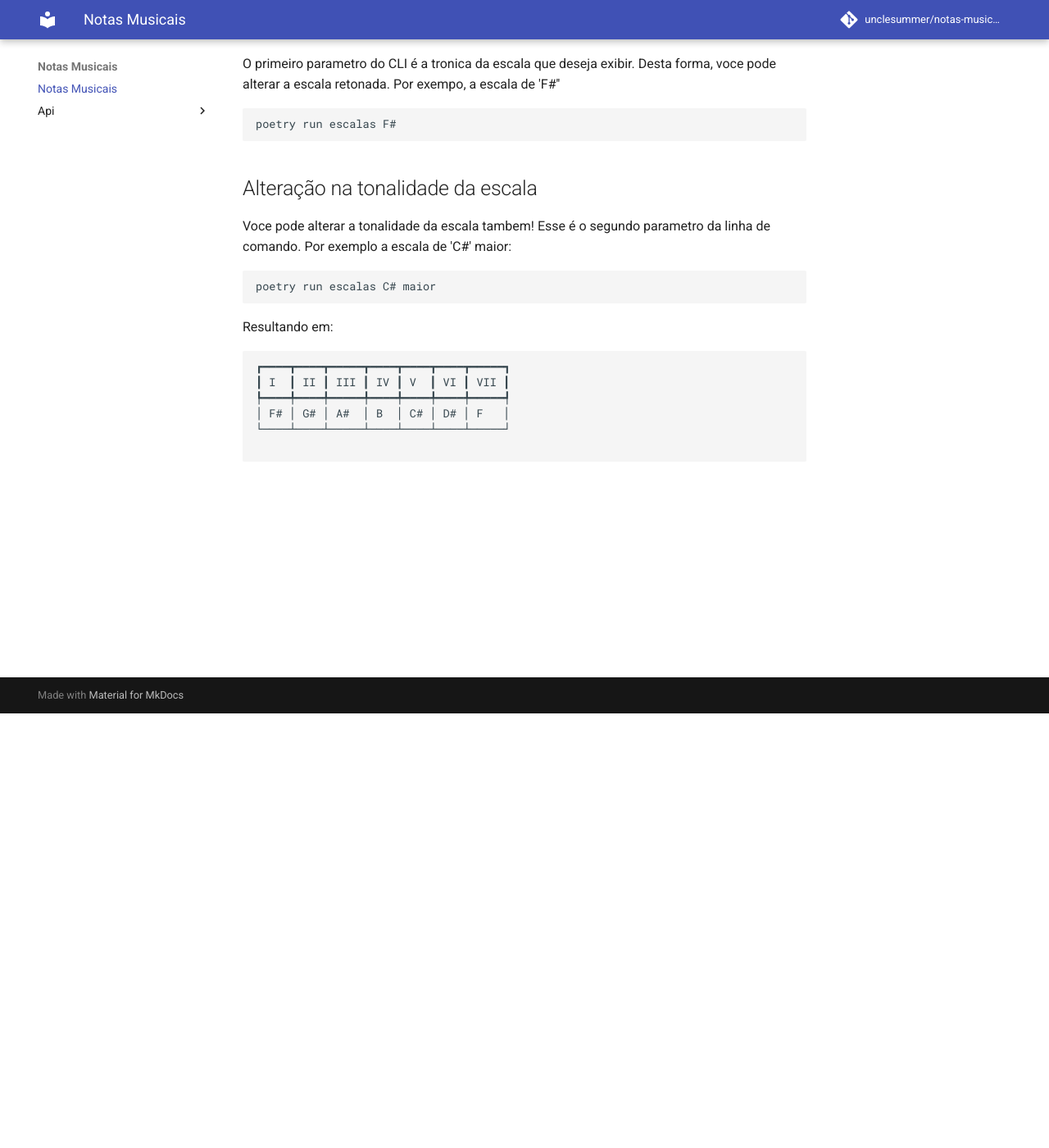
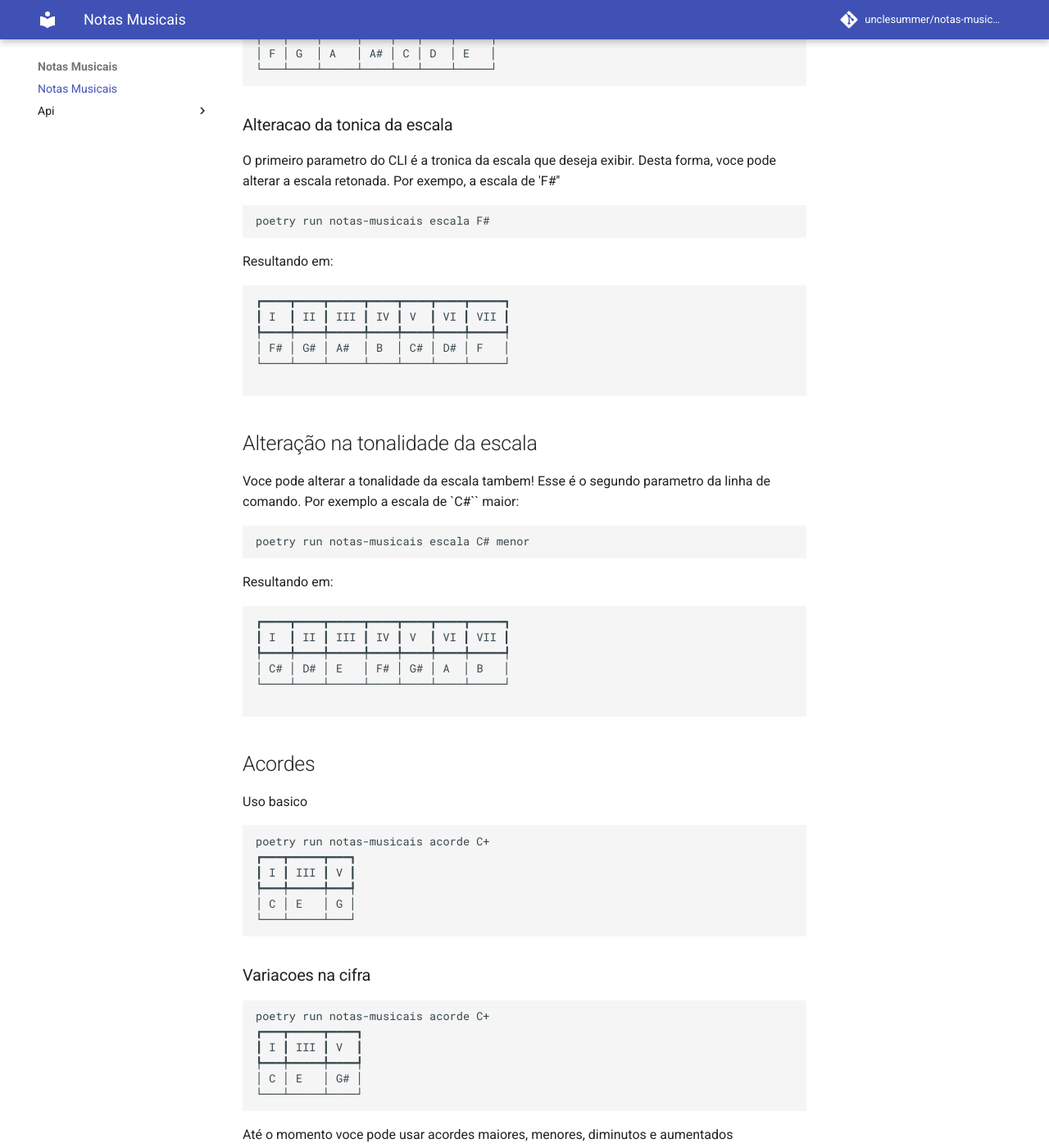
Before and after one commit to unclesummer/notas-musicais, an MkDocs documentation site: the page built from docs/index.md, in a window 1280 px wide and 1400 px high, scrolled down 530 px. Shown: the whole window at 82% size. Built offline with MkDocs 1.6.1 and Material for MkDocs 9.7.7, drawn with Linux system fonts in a browser that asks for light colours; comment, search, counter and statistics services are not loaded; some of the changed text lies outside the part shown.

Commit message:
atualizacao da pagina inicial do readme

````diff
--- a/docs/index.md
+++ b/docs/index.md
@@ -1,11 +1,16 @@
 # Notas Musicais
 
+Notas musicais é um CLI para ajudar na formaçao de escalas e acordes
+Temos dois comandos disponiveis: `escala` e `acorde`
+
 # Como usar?
+
+## Escalas
 
 Voce pode chamar as escalas via linha de comando. Por exemplo:
 
 ```bash
-poetry run escalas
+poetry run notas-musicais escala
 ```
 
 Retornando os graus e as notas correspondentes a essa escala:
@@ -22,17 +27,8 @@
 O primeiro parametro do CLI é a tronica da escala que deseja exibir. Desta forma, voce pode alterar a escala retonada. Por exempo, a escala de 'F#''
 
 ```bash
-poetry run escalas F#
+poetry run notas-musicais escala F#
 ```
-
-## Alteração na tonalidade da escala
-
-Voce pode alterar a tonalidade da escala tambem! Esse é o segundo parametro da linha de comando. Por exemplo a escala de 'C#' maior:
-
-```bash
-poetry run escalas C# maior
-```
-
 Resultando em:
 
 ```
@@ -43,3 +39,51 @@
 └────┴────┴─────┴────┴────┴────┴─────┘
 
 ```
+
+## Alteração na tonalidade da escala
+
+Voce pode alterar a tonalidade da escala tambem! Esse é o segundo parametro da linha de comando. Por exemplo a escala de `C#`` maior:
+
+```bash
+poetry run notas-musicais escala C# menor
+```
+
+Resultando em:
+
+```
+┏━━━━┳━━━━┳━━━━━┳━━━━┳━━━━┳━━━━┳━━━━━┓
+┃ I  ┃ II ┃ III ┃ IV ┃ V  ┃ VI ┃ VII ┃
+┡━━━━╇━━━━╇━━━━━╇━━━━╇━━━━╇━━━━╇━━━━━┩
+│ C# │ D# │ E   │ F# │ G# │ A  │ B   │
+└────┴────┴─────┴────┴────┴────┴─────┘
+
+```
+
+## Acordes
+
+Uso basico
+```bash
+poetry run notas-musicais acorde C+
+┏━━━┳━━━━━┳━━━┓
+┃ I ┃ III ┃ V ┃
+┡━━━╇━━━━━╇━━━┩
+│ C │ E   │ G │
+└───┴─────┴───┘
+```
+
+### Variacoes na cifra
+
+```bash
+poetry run notas-musicais acorde C+
+┏━━━┳━━━━━┳━━━━┓
+┃ I ┃ III ┃ V  ┃
+┡━━━╇━━━━━╇━━━━┩
+│ C │ E   │ G# │
+└───┴─────┴────┘
+```
+
+Até o momento voce pode usar acordes maiores, menores, diminutos e aumentados
+
+## Mais informaçoes sobre o CLI
+
+Para descobrir outras opcoes, voce pode usar a flag `--help``
````
